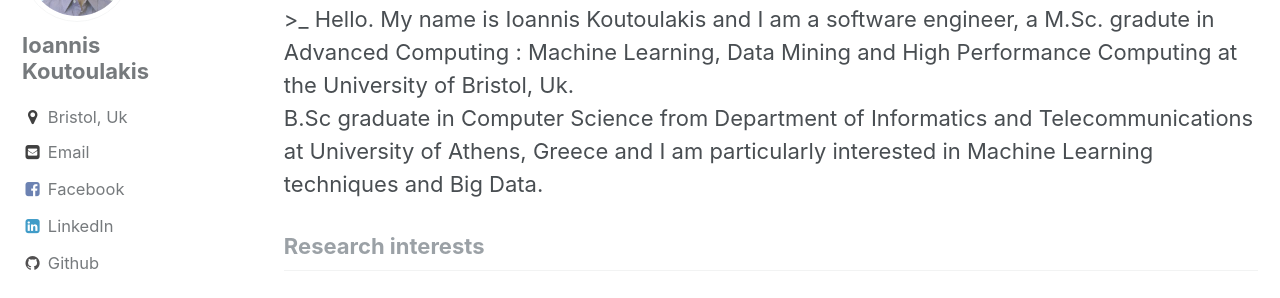
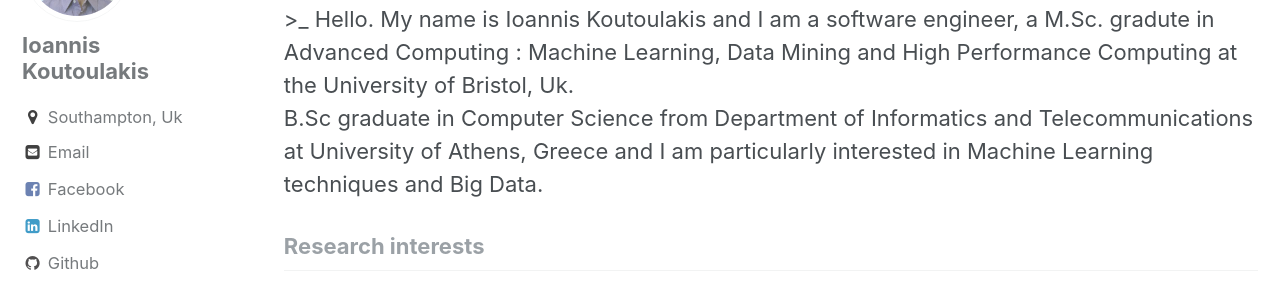
Before and after one commit to Koutoulakis/Koutoulakis.github.io, a Jekyll site: the page built from index.html, in a window 1280 px wide. Shown: the part 232-530 px from the top of the page. Built offline with Jekyll 4.4.1, drawn with Linux system fonts in a browser that asks for light colours; the list of posts is cut into pages by our own code.

Commit message:
Update _config.yml

```diff
--- a/_config.yml
+++ b/_config.yml
@@ -80,7 +80,7 @@ author:
   name             : "Ioannis Koutoulakis"
   avatar           : "myImage2.jpg"
   bio              : " "
-  location         : "Bristol, Uk"
+  location         : "Southampton, Uk"
   email            : "koutoulakis.ioannis@gmail.com"
   uri              :
   bitbucket        : #"KoutoulakisIoannis/"
```
